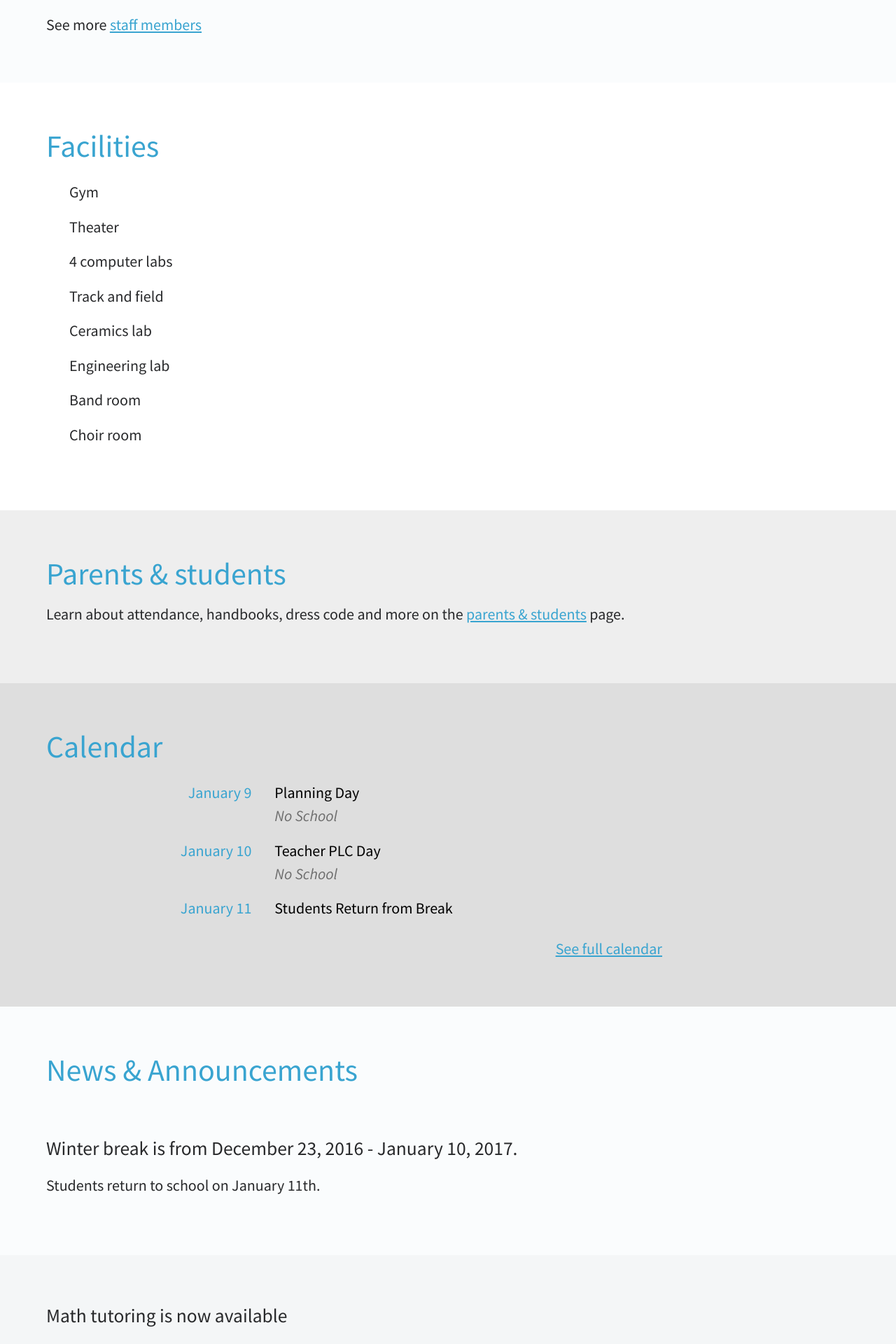
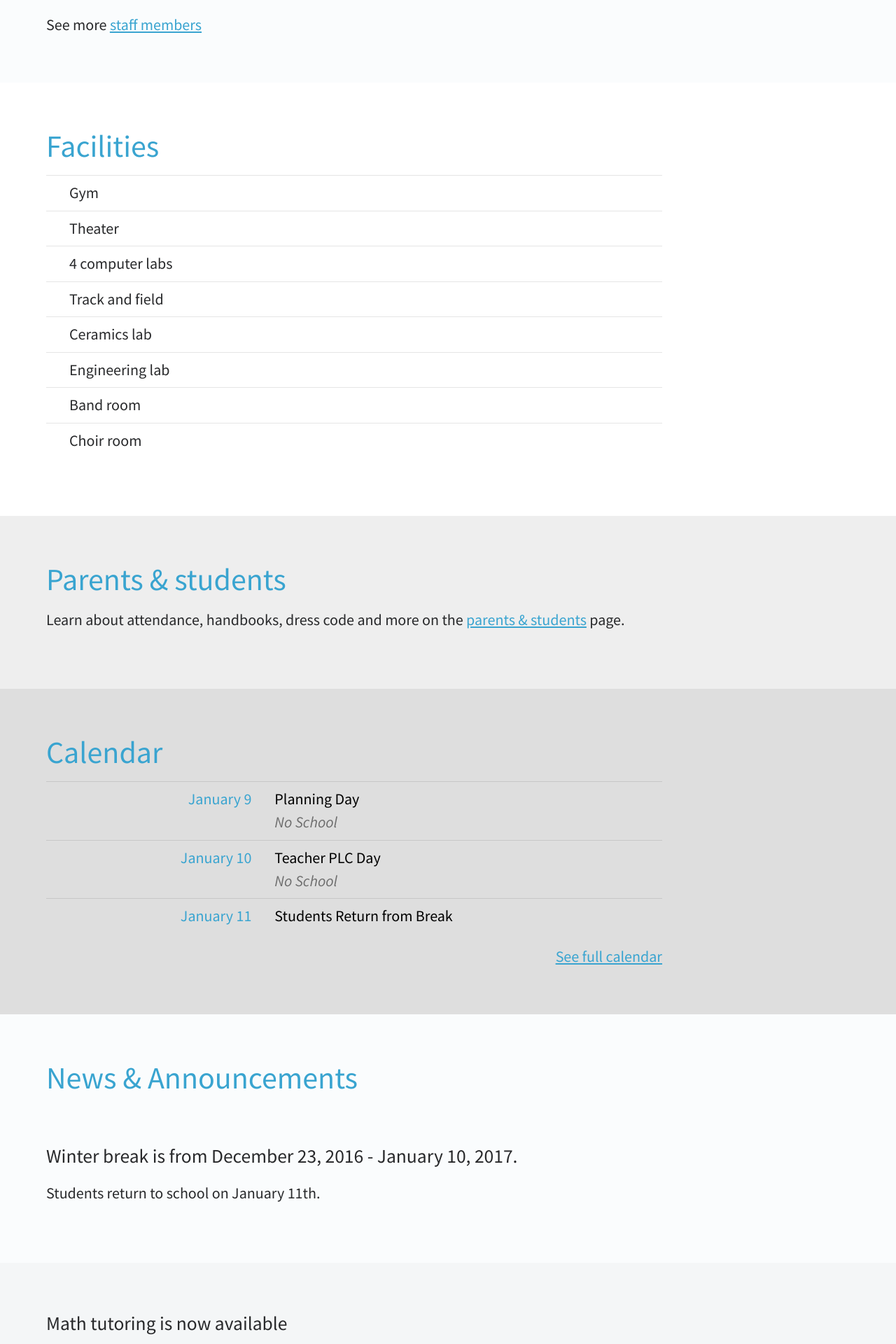
Before and after one commit to jimthoburn/azusa, a Jekyll site: the page built from index.markdown, in a window 1280 px wide. Shown: the part 1569-3489 px from the top of the page at 70% size. Built offline with Jekyll 4.4.1, drawn with Linux system fonts in a browser that asks for light colours.

Commit message:
Amend my last commit.

```diff
--- a/_css/calendar.css
+++ b/_css/calendar.css
@@ -15,12 +15,10 @@
     padding-top: 0.375em;
     padding-bottom: 0.375em;
     box-sizing: border-box;
-    border-width: 0;
   }
   dl dt + dd {
     border-top: 1px solid rgba(0, 0, 0, 0.1);
     padding-top: 0.375em;
-    border-width: 0;
   }
   dl dd {
     padding-left: 1.5em;
--- a/_css/list.css
+++ b/_css/list.css
@@ -8,14 +8,12 @@
     padding-left: 0;
   }
   .text ul {
-    border-top: 1px solid rgba(0, 0, 0, 0.1);
-    border-bottom: 1px solid rgba(0, 0, 0, 0.1);
-    border-width: 0;
   }
   .text ul ul {
     border-bottom-width: 0;
   }
   .text ul > li {
+    border-top: 1px solid rgba(0, 0, 0, 0.1);
     padding: 0.375em 1.5em;
     box-sizing: border-box;
   }
--- a/css/list.css
+++ b/css/list.css
@@ -8,14 +8,12 @@
     padding-left: 0;
   }
   .text ul {
-    border-top: 1px solid rgba(0, 0, 0, 0.1);
-    border-bottom: 1px solid rgba(0, 0, 0, 0.1);
-    border-width: 0;
   }
   .text ul ul {
     border-bottom-width: 0;
   }
   .text ul > li {
+    border-top: 1px solid rgba(0, 0, 0, 0.1);
     padding: 0.375em 1.5em;
     box-sizing: border-box;
   }
--- a/css/shared.css
+++ b/css/shared.css
@@ -176,13 +176,11 @@
     padding-top: 0.375em;
     padding-bottom: 0.375em;
     box-sizing: border-box;
-    border-width: 0;
   }
 
   dl dt + dd {
     border-top: 1px solid rgba(0, 0, 0, 0.1);
     padding-top: 0.375em;
-    border-width: 0;
   }
 
   dl dd {
@@ -227,9 +225,6 @@
   }
 
   .text ul {
-    border-top: 1px solid rgba(0, 0, 0, 0.1);
-    border-bottom: 1px solid rgba(0, 0, 0, 0.1);
-    border-width: 0;
   }
 
   .text ul ul {
@@ -237,6 +232,7 @@
   }
 
   .text ul > li {
+    border-top: 1px solid rgba(0, 0, 0, 0.1);
     padding: 0.375em 1.5em;
     box-sizing: border-box;
   }
```
Also changed, not shown: 2 other files.
